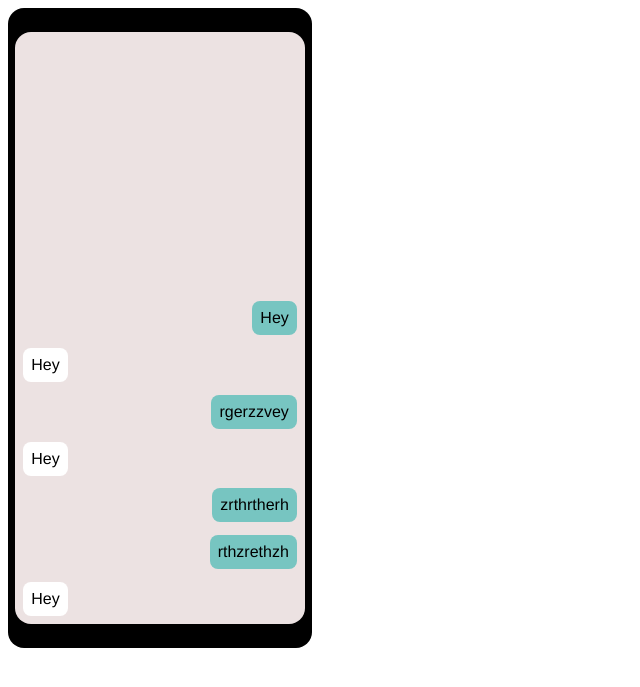
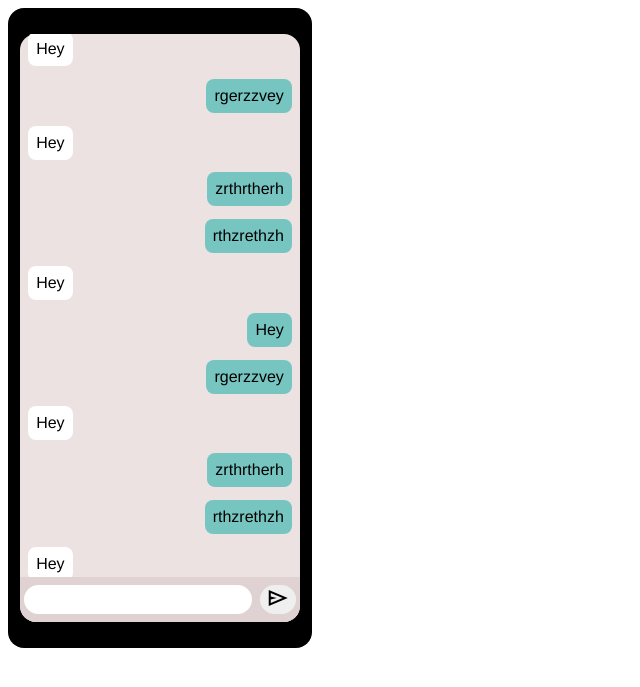
Before and after one commit to Jossl123/NuitDeLinfo2023, a PHP site: page / in a window 1280 px wide. Shown: the top 687 px of the page, without its empty margins (0-640 px from the left). Run offline with PHP 8.4, Linux system fonts and the light colour scheme.

Commit message:
continue phone ux

```diff
--- a/src/public/css/phone.css
+++ b/src/public/css/phone.css
@@ -13,19 +13,20 @@ html{
     justify-content: center;
 }
 #phone{
-    width: 90%;
-    height: 90%;
+    display: flex;
+    flex-direction: column;
+    width: 92%;
+    height: 92%;
     background-color: rgb(236, 226, 226);
     border-radius: 1rem;
-    padding: 0.5rem;
+    justify-content: end;
 }
 #messages{
-    height: 100%;
-    box-sizing: border-box;
+    overflow-y: scroll;
     display: flex;
     flex-direction: column;
     gap: 0.8rem;
-    justify-content: end;
+    padding-inline: 0.5rem;
 }
 .message{
     font-weight: 300;
@@ -39,3 +40,21 @@ html{
     margin-right: 0;
     background-color: rgb(119, 197, 193) ;
 }
+
+#type_zone{
+    padding-block: 0.5rem;
+    display: flex;
+    justify-content: space-around;
+    background-color: rgb(224, 210, 210);
+    width: 100%;
+    border-radius: 0 0 1rem 1rem;
+}
+#type_zone > input{
+    width: 80%;
+    border: none;
+    border-radius: 1rem;
+}
+#type_zone > button{
+    border: none;
+    border-radius: 1rem;
+}
--- a/src/public/phone.php
+++ b/src/public/phone.php
@@ -6,6 +6,7 @@
     <meta name="viewport" content="width=device-width, initial-scale=1.0">
     <title>Home</title>
     <link rel="stylesheet" href="./css/phone.css">
+    <link rel="stylesheet" href="https://fonts.googleapis.com/css2?family=Material+Symbols+Outlined:opsz,wght,FILL,GRAD@24,400,0,0" />
 </head>
 <body>
     <div id="phone_out">
@@ -18,9 +19,41 @@
                 <div class="message you">zrthrtherh</div>
                 <div class="message you">rthzrethzh</div>
                 <div class="message">Hey</div>
+                <div class="message you">Hey</div>
+                <div class="message you">rgerzzvey</div>
+                <div class="message">Hey</div>
+                <div class="message you">zrthrtherh</div>
+                <div class="message you">rthzrethzh</div>
+                <div class="message">Hey</div>
+                <div class="message you">rgerzzvey</div>
+                <div class="message">Hey</div>
+                <div class="message you">zrthrtherh</div>
+                <div class="message you">rthzrethzh</div>
+                <div class="message">Hey</div>
+                <div class="message you">Hey</div>
+                <div class="message you">rgerzzvey</div>
+                <div class="message">Hey</div>
+                <div class="message you">zrthrtherh</div>
+                <div class="message you">rthzrethzh</div>
+                <div class="message">Hey</div>
+                <div class="message you">rgerzzvey</div>
+                <div class="message">Hey</div>
+                <div class="message you">zrthrtherh</div>
+                <div class="message you">rthzrethzh</div>
+                <div class="message">Hey</div>
+                <div class="message you">Hey</div>
+                <div class="message you">rgerzzvey</div>
+                <div class="message">Hey</div>
+                <div class="message you">zrthrtherh</div>
+                <div class="message you">rthzrethzh</div>
+                <div class="message">Hey</div>
             </div>
-            <div id="type_zone"></div>
+            <div id="type_zone">
+                <input type="text">
+                <button><span class="material-symbols-outlined">send</span></button>
+            </div>
         </div>
     </div>
+    <script src="./js/phone.js"></script>
 </body>
 </html>
```
Also changed, not shown: src/public/js/phone.js (added, +110 -0 lines), src/public/img/caca.png (added).
